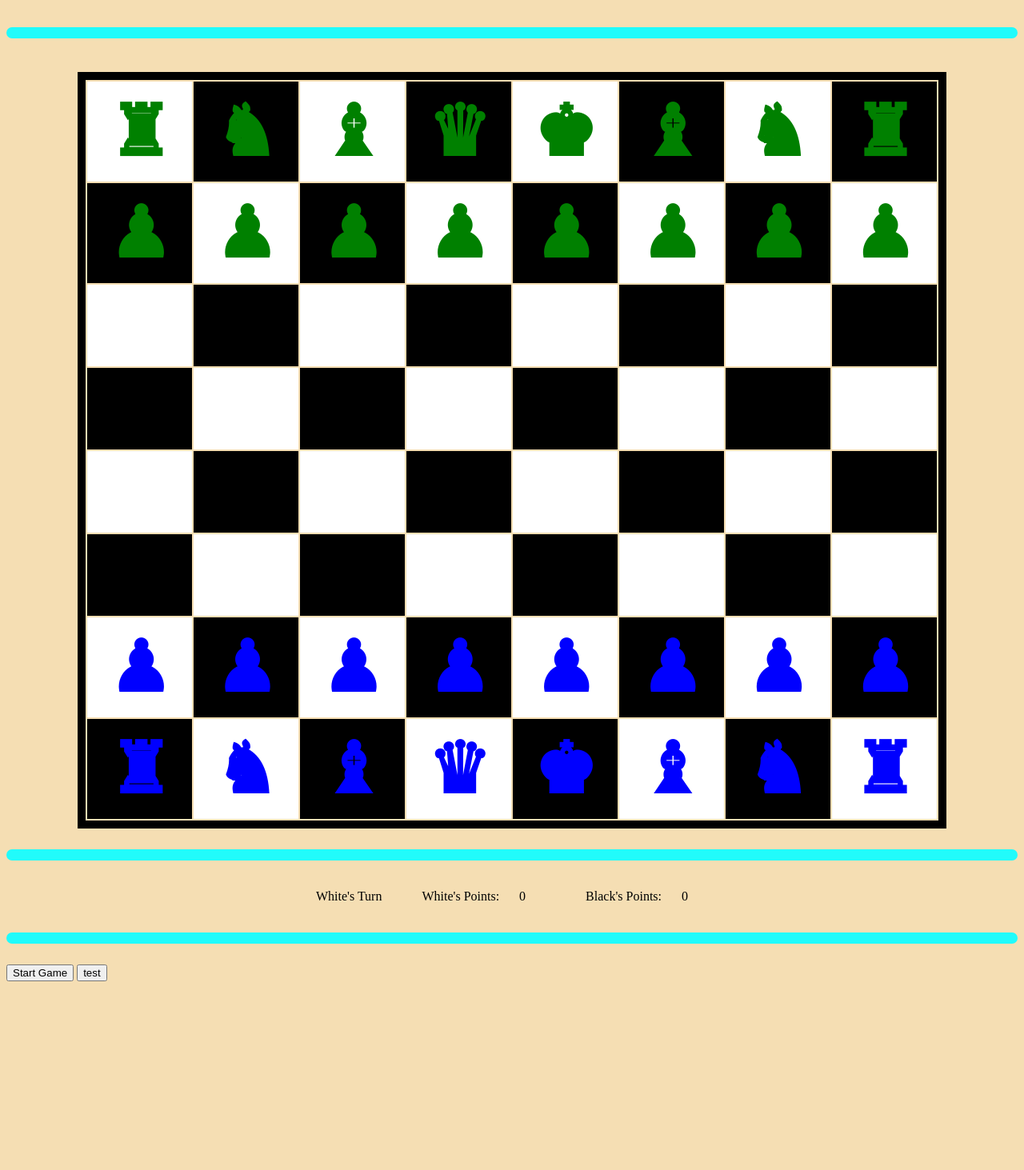
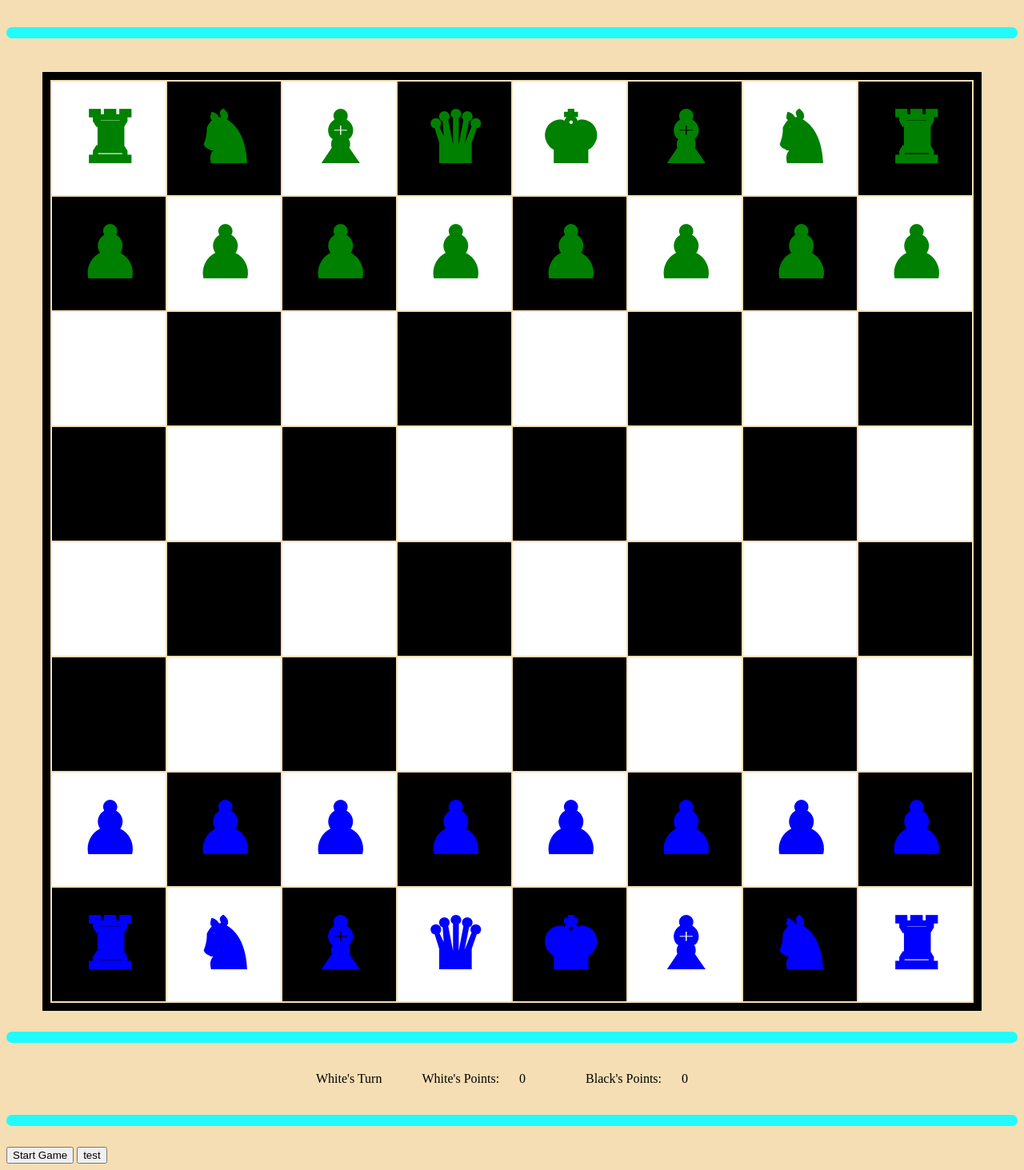
Before and after one commit to TheScoops1/4xChess, a Django app: template MainSite/templates/MainSite/game_page.html in a window 1280 px wide. Shown: the whole page at 80% size. Before the commit the page ends 1227 px from the top, so only its background shows below. Run offline with Django 3.2, Linux system fonts and the light colour scheme; the template is opened without the code that fills it, so the values that code supplies are empty.

Commit message:
Changed the css for the game_page as well as began working on all of the chess logic for possible and legal moves

```diff
--- a/MainSite/static/MainSite/game_page.css
+++ b/MainSite/static/MainSite/game_page.css
@@ -5,20 +5,18 @@ body {
 table{
   border: 10px solid;
   margin: auto;
-  width: 70%;
-  height: 70%;
   margin-top: auto;
   margin-bottom: auto;
 }
 tr{
   margin: 10px;
-  width: 800px;
 }
 th{
   margin: 10px;
   text-align: center;
-  width: 100px;
-  height: 100px;
+  width: 140px;
+  max-width: 140px;
+  height: 140px;
 }
 .white_space{
   background-color: white;
```
Also changed, not shown: MainSite/static/MainSite/gamelogic.js (+34 -1 lines).
